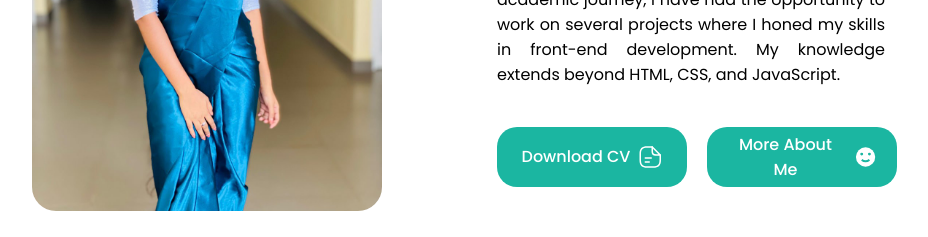
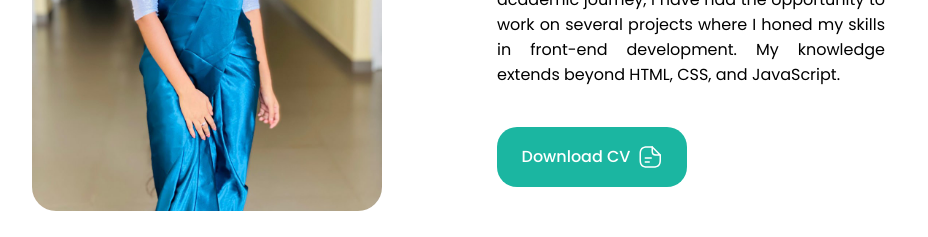
Before and after one commit to Malkimadhu/My-Portfolio, a React (Create React App) app: page / in a window 1280 px wide. Shown: the part 1340-1577 px from the top of the page, without its empty margins (175-1103 px from the left). Built offline with nearby package versions, Linux system fonts and the light colour scheme.

Commit message:
new updates 11.05

```diff
--- a/src/components/about/About.jsx
+++ b/src/components/about/About.jsx
@@ -73,7 +73,7 @@ const About = () => {
               ></path>
             </svg>
           </a>
-          <Modal />
+          {/* <Modal /> */}
           </div>
         </div>
       </div>
--- a/src/components/experience/education.css
+++ b/src/components/experience/education.css
@@ -53,7 +53,7 @@ span.single-timeline-horizontal {
   display: inline-block;
   background: #b2c1ce;
   height: 1px;
-  width: 380px;
+  width: 100%;
 }
 span.single-timeline-horizontal.spacial-horizontal-line {
   width: 88px;
```
Also changed, not shown: src/components/experience/Education.jsx (+5 -3 lines).
